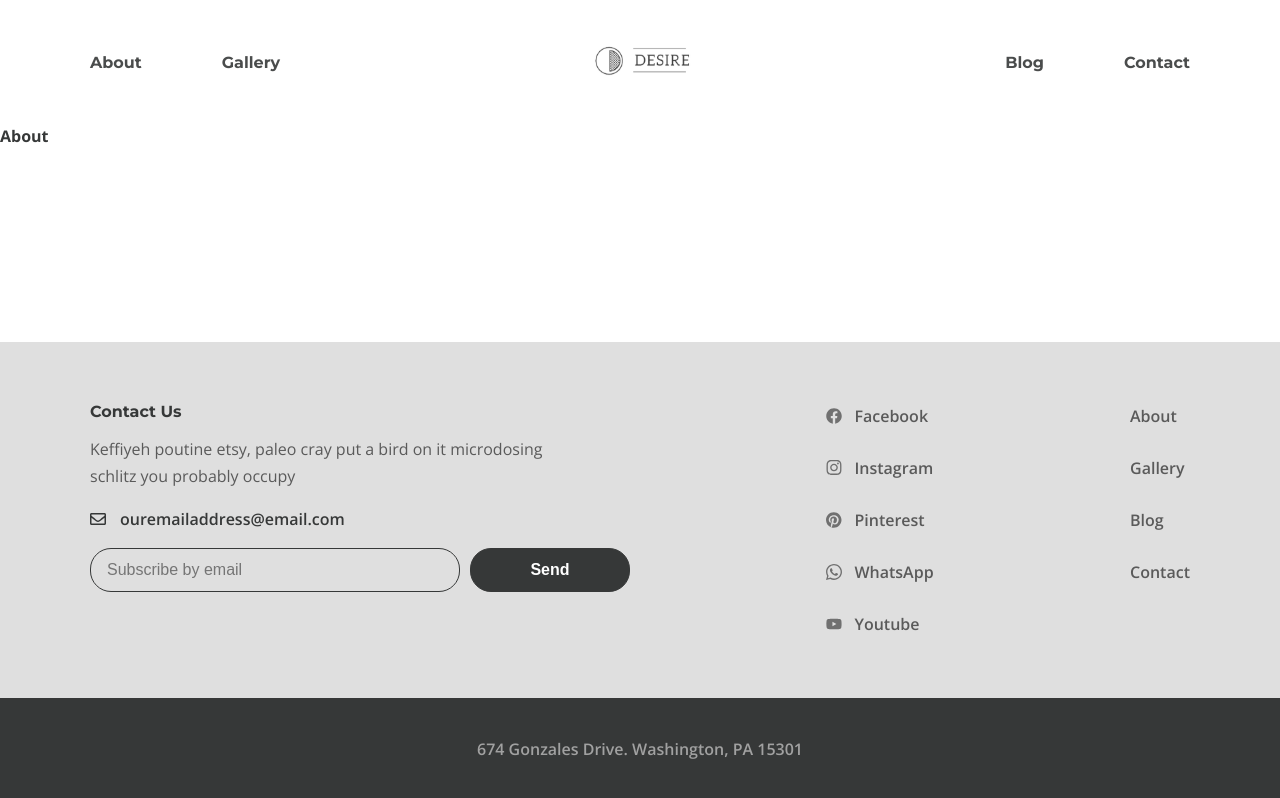
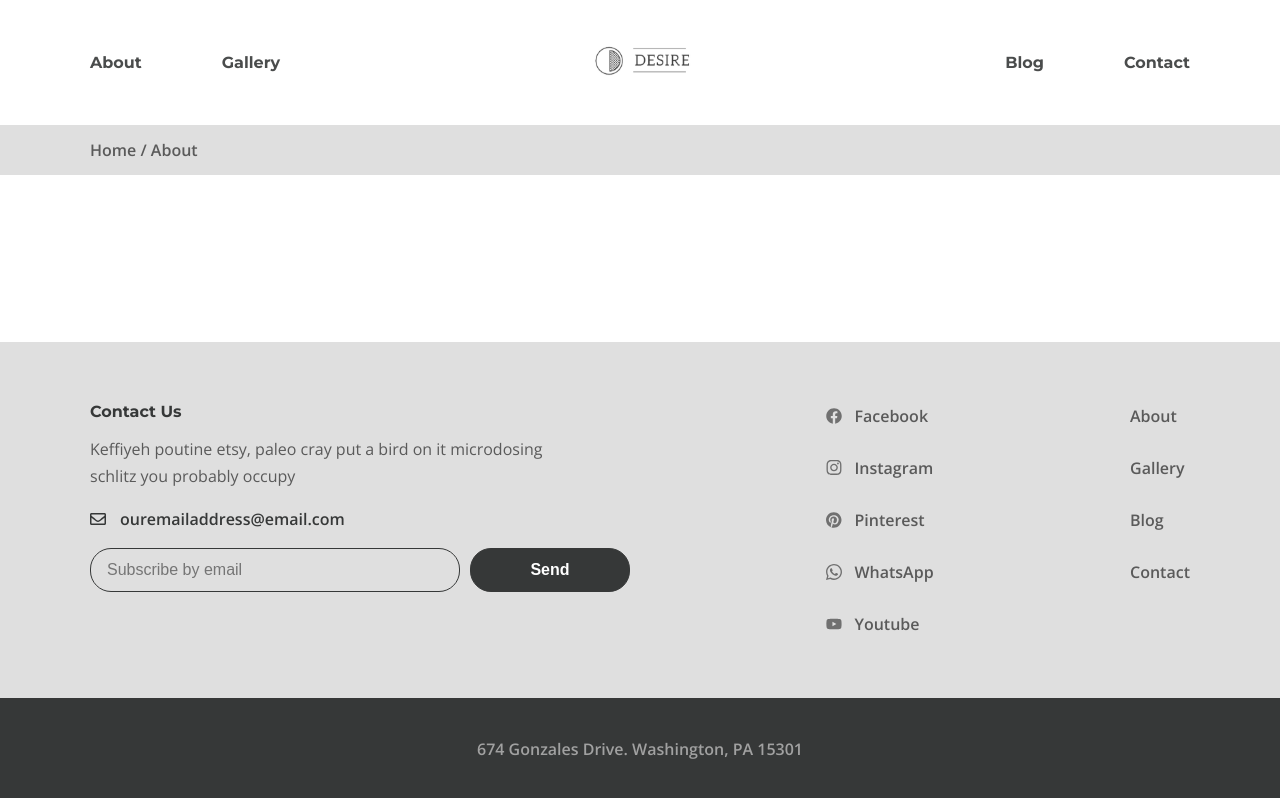
Before and after one commit to AlexanderKhristichenko/desire, a Next.js app: page /about in a window 1280 px wide. Built offline with nearby package versions, Linux system fonts and the light colour scheme.

Commit message:
added breadcrumbs

```diff
--- a/src/app/about/page.jsx
+++ b/src/app/about/page.jsx
@@ -1,3 +1,7 @@
+import styles from "./page.module.scss";
+import { Breadcrumbs } from "@/components/UI/Breadcrumbs";
+import Link from "next/link";
+
 export const metadata = {
   title: "Desire -  About",
   description: "Furniture collection",
@@ -5,8 +9,10 @@ export const metadata = {
 
 export default function AboutPage() {
   return (
-    <main>
-      <h1>About</h1>
-    </main>
+    <div className={styles.main}>
+      <Breadcrumbs className={styles.breadcrumbs}>
+        <Link href="/">Home</Link> / <Link href="/about">About</Link>
+      </Breadcrumbs>
+    </div>
   );
 }
--- /dev/null
+++ b/src/app/about/page.module.scss
@@ -0,0 +1,15 @@
+.main {
+  min-width: 320px;
+}
+
+.breadcrumbs {
+  color: var(--second-color);
+
+  a {
+    transition: .3s;
+
+    &:hover {
+      color: var(--first-color);
+    }
+  }
+}
--- /dev/null
+++ b/src/components/UI/Breadcrumbs.jsx
@@ -0,0 +1,9 @@
+import styles from "./Breadcrumbs.module.scss";
+
+export const Breadcrumbs = ({ children, className }) => {
+  return (
+    <div className={`${styles.breadcrumbs} ${className ? className : ""}`}>
+      <div className="container">{children}</div>
+    </div>
+  );
+};
--- /dev/null
+++ b/src/components/UI/Breadcrumbs.module.scss
@@ -0,0 +1,4 @@
+.breadcrumbs {
+  padding: 14px 0;
+  background-color: #DFDFDF;
+}
```
